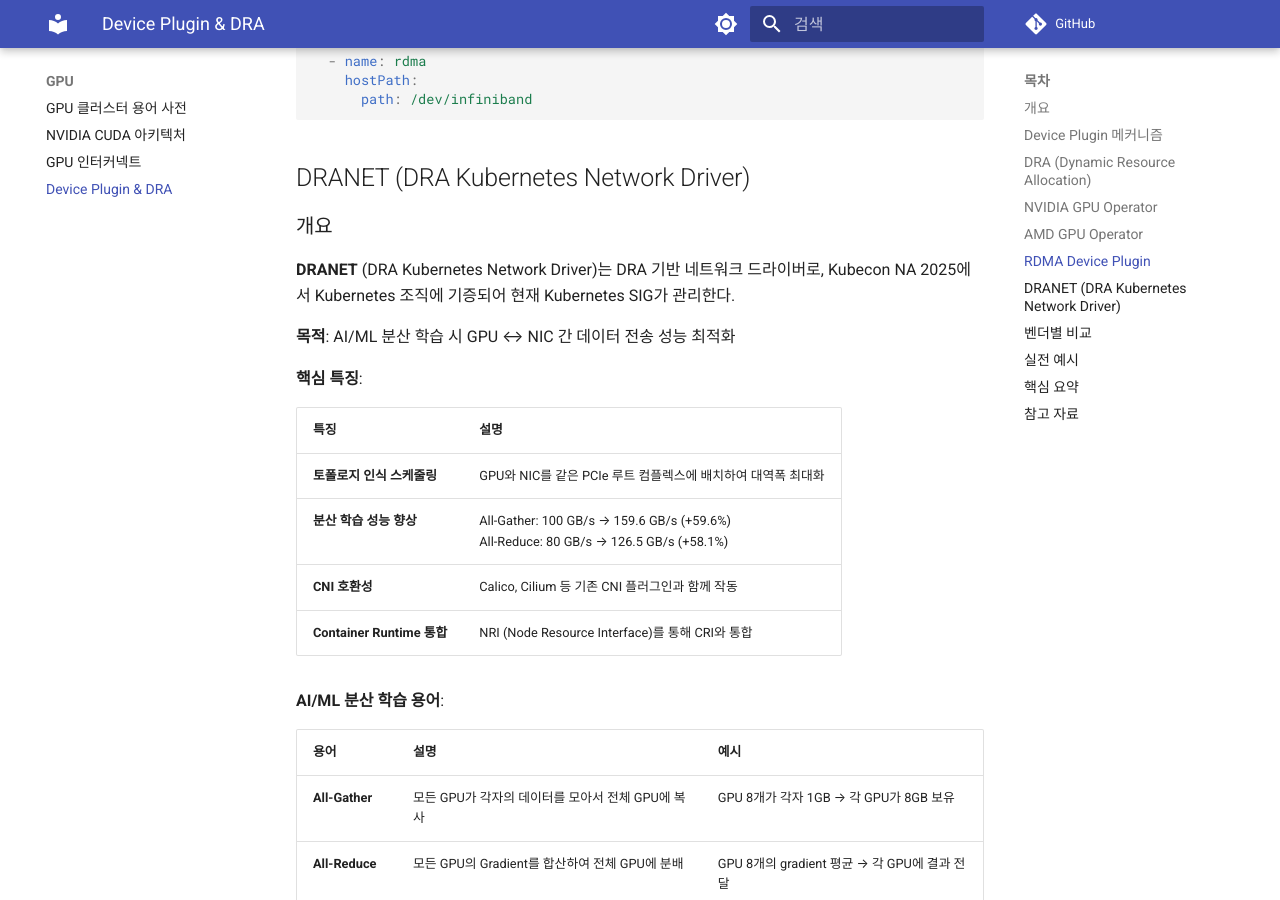
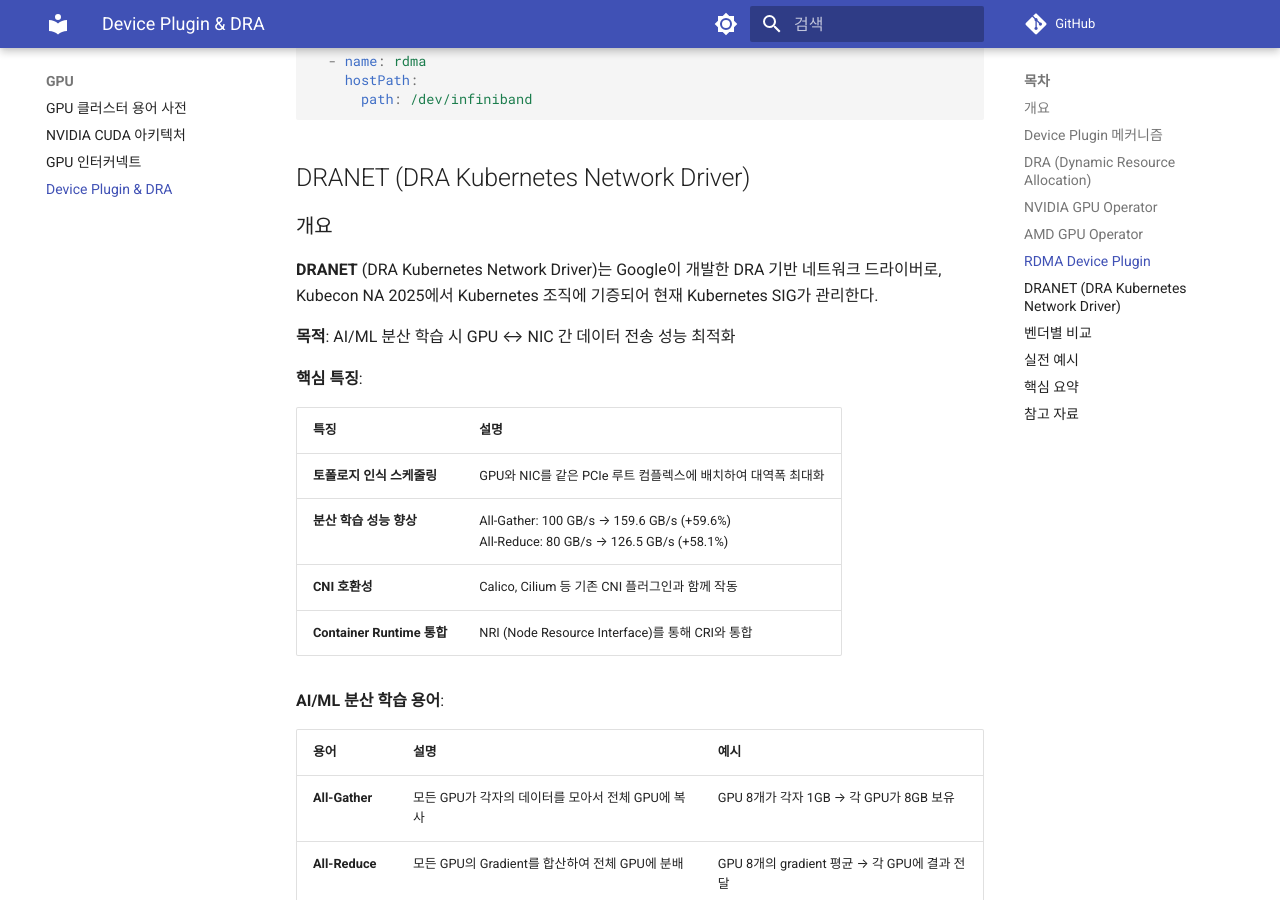
Before and after one commit to juwon8891/juwon8891.github.io, an MkDocs documentation site: the page built from docs/gpu/device-plugin-dra.md, in a window 1280 px wide and 900 px high, scrolled down 11961 px. Built offline with MkDocs 1.6.1 and Material for MkDocs 9.7.7, drawn with Linux system fonts in a browser that asks for light colours; comment, search, counter and statistics services are not loaded; some of the changed text lies outside the part shown.

Commit message:
docs: Clarify DRANET development history (Google → Kubernetes)
- Add initial developer: 'Google이 개발한' to overview
- Update comparison table: 'Kubernetes SIG' → 'Google (현재 K8s SIG)'
- Maintain historical accuracy: Google developed, donated to K8s in Kubecon NA 2025
- Now managed by Kubernetes SIG

```diff
--- a/docs/gpu/device-plugin-dra.md
+++ b/docs/gpu/device-plugin-dra.md
@@ -555,7 +555,7 @@ spec:
 
 ### 개요
 
-**DRANET** (DRA Kubernetes Network Driver)는 DRA 기반 네트워크 드라이버로, Kubecon NA 2025에서 Kubernetes 조직에 기증되어 현재 Kubernetes SIG가 관리한다.
+**DRANET** (DRA Kubernetes Network Driver)는 Google이 개발한 DRA 기반 네트워크 드라이버로, Kubecon NA 2025에서 Kubernetes 조직에 기증되어 현재 Kubernetes SIG가 관리한다.
 
 **목적**: AI/ML 분산 학습 시 GPU ↔ NIC 간 데이터 전송 성능 최적화
 
@@ -685,7 +685,7 @@ spec:
 
 | 항목 | RDMA Shared Device Plugin | DRANET |
 |------|---------------------------|--------|
-| **개발** | Mellanox/NVIDIA | Kubernetes SIG |
+| **개발** | Mellanox/NVIDIA | Google (현재 K8s SIG) |
 | **메커니즘** | Device Plugin (정적) | DRA (동적) |
 | **대상 리소스** | RDMA NIC만 | NIC + GPU 통합 |
 | **토폴로지 인식** | X | O (GPU-NIC affinity) |
```
